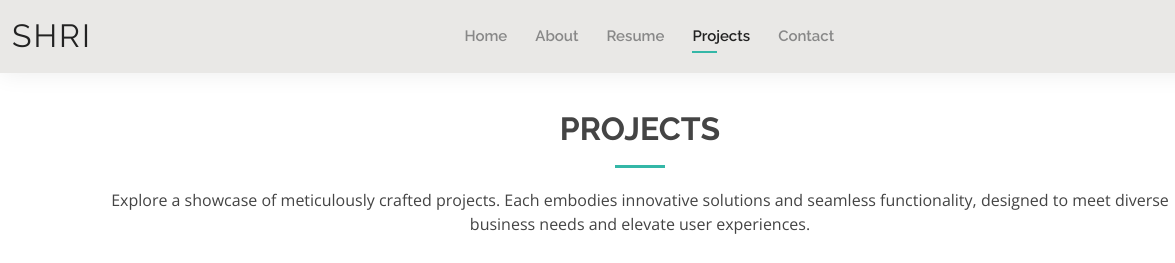
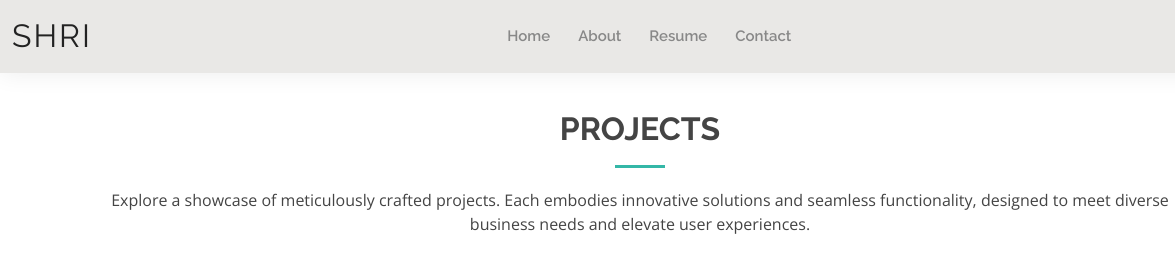
Before and after one commit to shridev24801/ShriFolio, a plain HTML site: page portfolio.html in a window 1280 px wide. Shown: the top 263 px of the page, 0-1175 px from the left. Drawn offline with nearby package versions, Linux system fonts and the light colour scheme.

Commit message:
Update portfolio.html

```diff
--- a/portfolio.html
+++ b/portfolio.html
@@ -51,7 +51,7 @@
           <li><a href="index.html">Home</a></li>
           <li><a href="about.html">About</a></li>
           <li><a href="resume.html">Resume</a></li>
-          <li><a class="active" href="portfolio.html">Projects</a></li>
+
           <li><a href="contact.html">Contact</a></li>
         </ul>
         <i class="bi bi-list mobile-nav-toggle"></i>
```
